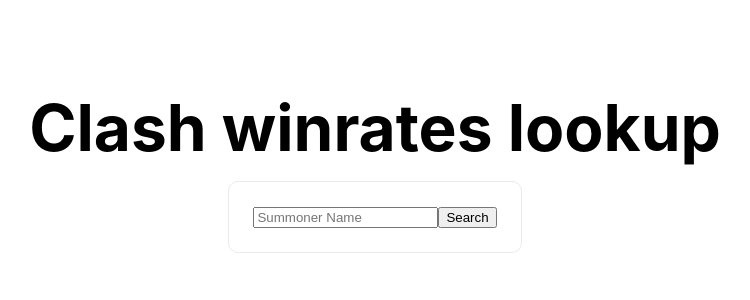
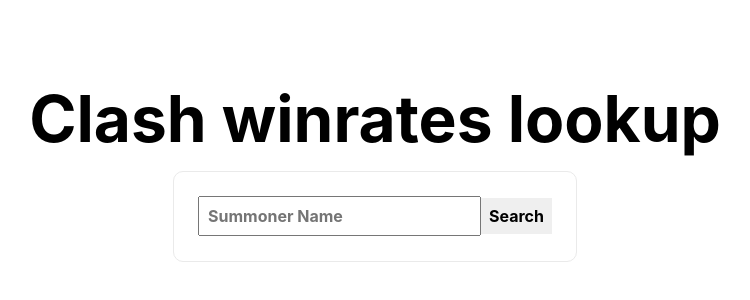
Before and after one commit to Ecleptic/League-of-Legends-Clash-Lookup, a Next.js app: page / in a window 1280 px wide. Shown: the part 220-520 px from the top of the page, without its empty margins (265-1015 px from the left). Built offline with nearby package versions, Linux system fonts and the light colour scheme.

Commit message:
Updated button/search visuals, added sort indicator to buttons

```diff
--- a/styles/globals.css
+++ b/styles/globals.css
@@ -4,6 +4,38 @@ body {
   margin: 0;
   font-family: -apple-system, BlinkMacSystemFont, Segoe UI, Roboto, Oxygen,
     Ubuntu, Cantarell, Fira Sans, Droid Sans, Helvetica Neue, sans-serif;
+}
+
+input {
+  border: 1;
+  border-radius: none;
+  font-family: inherit;
+  font-weight: 700;
+  font-size: inherit;
+  padding: 0.5em;
+  margin-bottom: 1px;
+}
+
+button {
+  border: 0;
+  border-radius: none;
+  font-family: inherit;
+  font-weight: 700;
+  font-size: inherit;
+  padding: 0.5em;
+  margin-bottom: 1px;
+}
+
+thead button.ascending::after {
+  content: '▲';
+  display: inline-block;
+  margin-left: 1em;
+}
+
+thead button.descending::after {
+  content: '▼';
+  display: inline-block;
+  margin-left: 1em;
 }
 
 a {
```
Also changed, not shown: components/winrateTable.js (+13 -5 lines).
